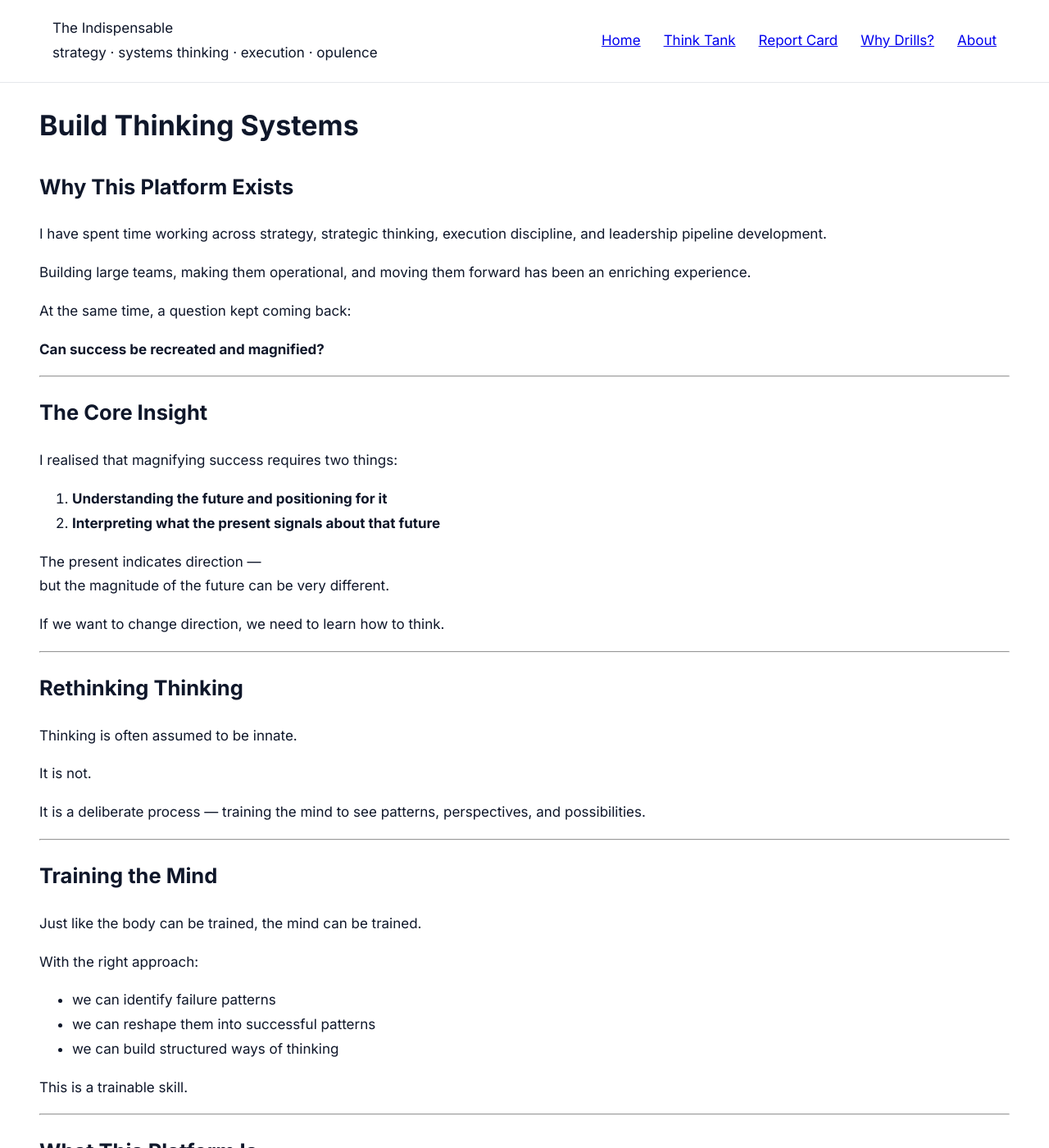
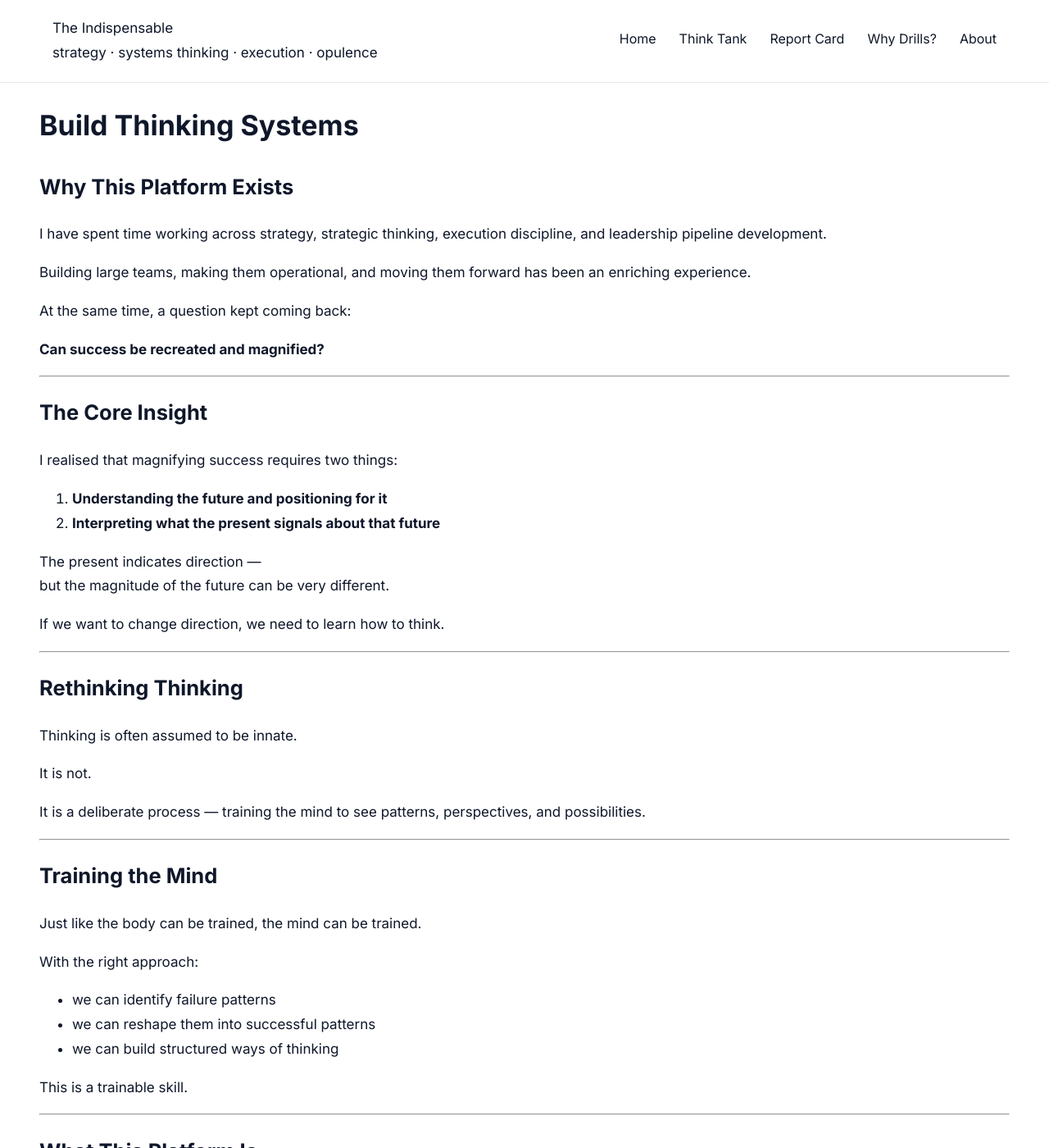
Before and after one commit to lakshminarayanannarasimhan-star/lakshminarayanannarasimhan-star.github.io, a Jekyll site: the page built from index.md, in a window 1280 px wide and 1400 px high. Shown: the whole window at 82% size. Built offline with Jekyll 4.4.1, drawn with Linux system fonts in a browser that asks for light colours.

Commit message:
Update style.css

```diff
--- a/assets/css/style.css
+++ b/assets/css/style.css
@@ -1,6 +1,6 @@
 /* =========================================
-   ELEVATE DESIGN SYSTEM — FINAL v16
-   (Dropdown Fix + Stable Navigation)
+   ELEVATE DESIGN SYSTEM — FINAL v17
+   (Stable + Theme Safe + Nav Fixed)
    ========================================= */
 
 
@@ -49,7 +49,7 @@
    ========================= */
 
 body {
-  font-family: Inter, system-ui;
+  font-family: Inter, system-ui, -apple-system, sans-serif;
   font-size: var(--fs-base);
   line-height: var(--lh-relaxed);
   margin: 0;
@@ -113,7 +113,7 @@
 
 
 /* =========================
-   NAV
+   NAVIGATION
    ========================= */
 
 .header-right {
@@ -134,11 +134,15 @@
 .nav a {
   display: inline-flex;
   align-items: center;
-  height: 24px;
-}
+  gap: 6px;
 
-.nav-item {
   position: relative;
+
+  font-size: 16px;
+  text-decoration: none;
+  color: var(--text);
+
+  padding-bottom: 6px;
 }
 
 .nav a:hover {
@@ -194,22 +198,24 @@
 
 
 /* =========================
-   DROPDOWN (FIXED)
+   DROPDOWN (STABLE FIX)
    ========================= */
 
 .nav-item {
   position: relative;
 }
 
-/* invisible hover bridge (critical fix) */
+/* invisible hover bridge */
+
 .nav-item::after {
   content: "";
   position: absolute;
   top: 100%;
   left: 0;
   width: 100%;
-  height: 12px;
+  height: 10px;
 }
+
 
 /* dropdown */
 
@@ -227,7 +233,7 @@
   border: 1px solid var(--border);
 
   backdrop-filter: blur(12px);
-  background: rgba(255,255,255,0.9);
+  background: rgba(255,255,255,0.85);
 
   box-shadow: 0 20px 50px rgba(0,0,0,0.08);
 
@@ -237,8 +243,6 @@
 
   transition: all 0.2s ease;
 }
-
-/* show */
 
 .nav-item:hover .dropdown {
   opacity: 1;
```
